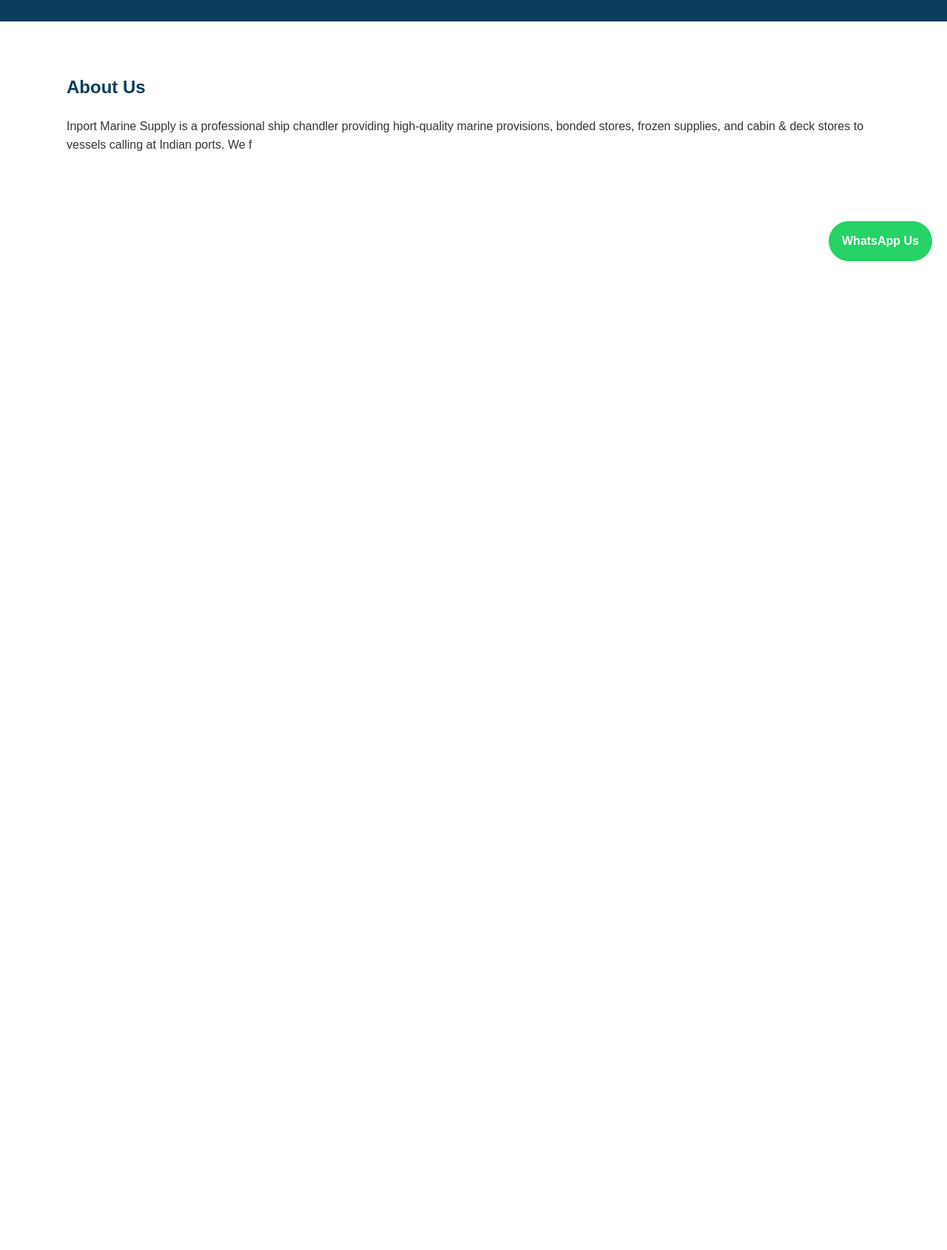
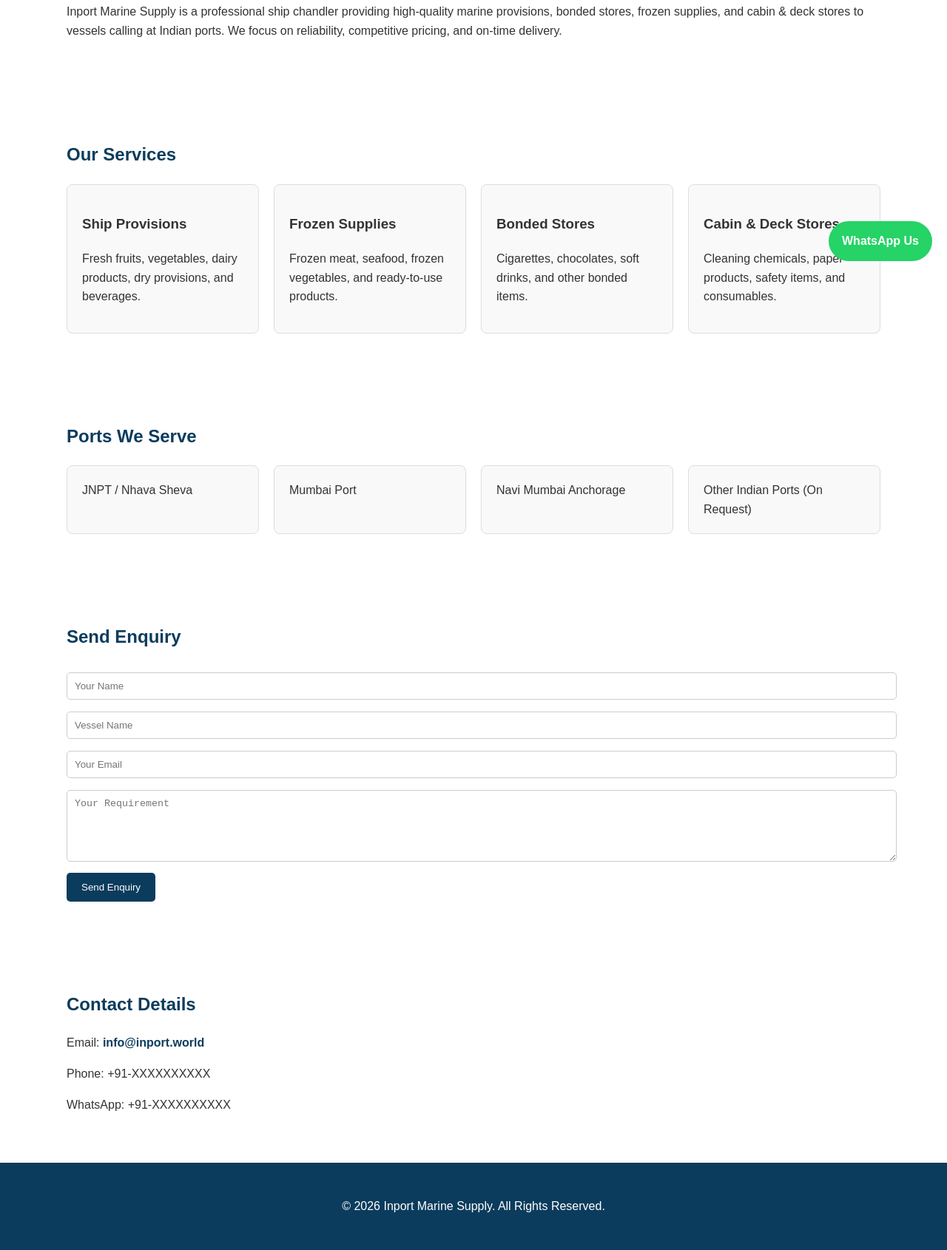
Before and after one commit to dineshbvb96-code/inport.world, a plain HTML site: page index.html in a window 1280 px wide. Shown: the part 427-2117 px from the top of the page at 74% size. Before the commit the page ends 800 px from the top, so only its background shows below. Drawn offline with Linux system fonts and the light colour scheme.

Commit message:
Update index.html

```diff
--- a/index.html
+++ b/index.html
@@ -97,7 +97,7 @@
 
 <!-- HEADER -->
 <header>
-  <img src="finale logo .png" alt="Inport Marine Supply Logo" style="max-width:140px;">
+  <img src="finale logo.png" alt="Inport Marine Supply Logo">
 
   <!-- EDIT COMPANY NAME -->
   <h1>Inport Marine Supply</h1>
@@ -114,4 +114,81 @@
   <p>
     Inport Marine Supply is a professional ship chandler providing high-quality
     marine provisions, bonded stores, frozen supplies, and cabin & deck stores
-    to vessels calling at Indian ports. We f
+    to vessels calling at Indian ports. We focus on reliability, competitive
+    pricing, and on-time delivery.
+  </p>
+</section>
+
+<!-- SERVICES -->
+<section>
+  <h2>Our Services</h2>
+
+  <div class="grid">
+    <div class="box">
+      <h3>Ship Provisions</h3>
+      <p>Fresh fruits, vegetables, dairy products, dry provisions, and beverages.</p>
+    </div>
+
+    <div class="box">
+      <h3>Frozen Supplies</h3>
+      <p>Frozen meat, seafood, frozen vegetables, and ready-to-use products.</p>
+    </div>
+
+    <div class="box">
+      <h3>Bonded Stores</h3>
+      <p>Cigarettes, chocolates, soft drinks, and other bonded items.</p>
+    </div>
+
+    <div class="box">
+      <h3>Cabin & Deck Stores</h3>
+      <p>Cleaning chemicals, paper products, safety items, and consumables.</p>
+    </div>
+  </div>
+</section>
+
+<!-- PORTS -->
+<section>
+  <h2>Ports We Serve</h2>
+
+  <div class="grid">
+    <div class="box">JNPT / Nhava Sheva</div>
+    <div class="box">Mumbai Port</div>
+    <div class="box">Navi Mumbai Anchorage</div>
+    <div class="box">Other Indian Ports (On Request)</div>
+  </div>
+</section>
+
+<!-- CONTACT FORM -->
+<section>
+  <h2>Send Enquiry</h2>
+
+  <!-- This form sends enquiry to email -->
+  <form action="https://formsubmit.co/info@inport.world" method="POST">
+    <input type="text" name="name" placeholder="Your Name" required>
+    <input type="text" name="vessel" placeholder="Vessel Name">
+    <input type="email" name="email" placeholder="Your Email" required>
+    <textarea name="message" rows="5" placeholder="Your Requirement"></textarea>
+
+    <!-- Disable captcha -->
+    <input type="hidden" name="_captcha" value="false">
+
+    <button type="submit">Send Enquiry</button>
+  </form>
+</section>
+
+<!-- CONTACT DETAILS -->
+<section>
+  <h2>Contact Details</h2>
+
+  <!-- EDIT CONTACT INFO -->
+  <p>Email: <a href="mailto:info@inport.world">info@inport.world</a></p>
+  <p>Phone: +91-XXXXXXXXXX</p>
+  <p>WhatsApp: +91-XXXXXXXXXX</p>
+</section>
+
+<footer>
+  <p>© 2026 Inport Marine Supply. All Rights Reserved.</p>
+</footer>
+
+</body>
+</html>
```
